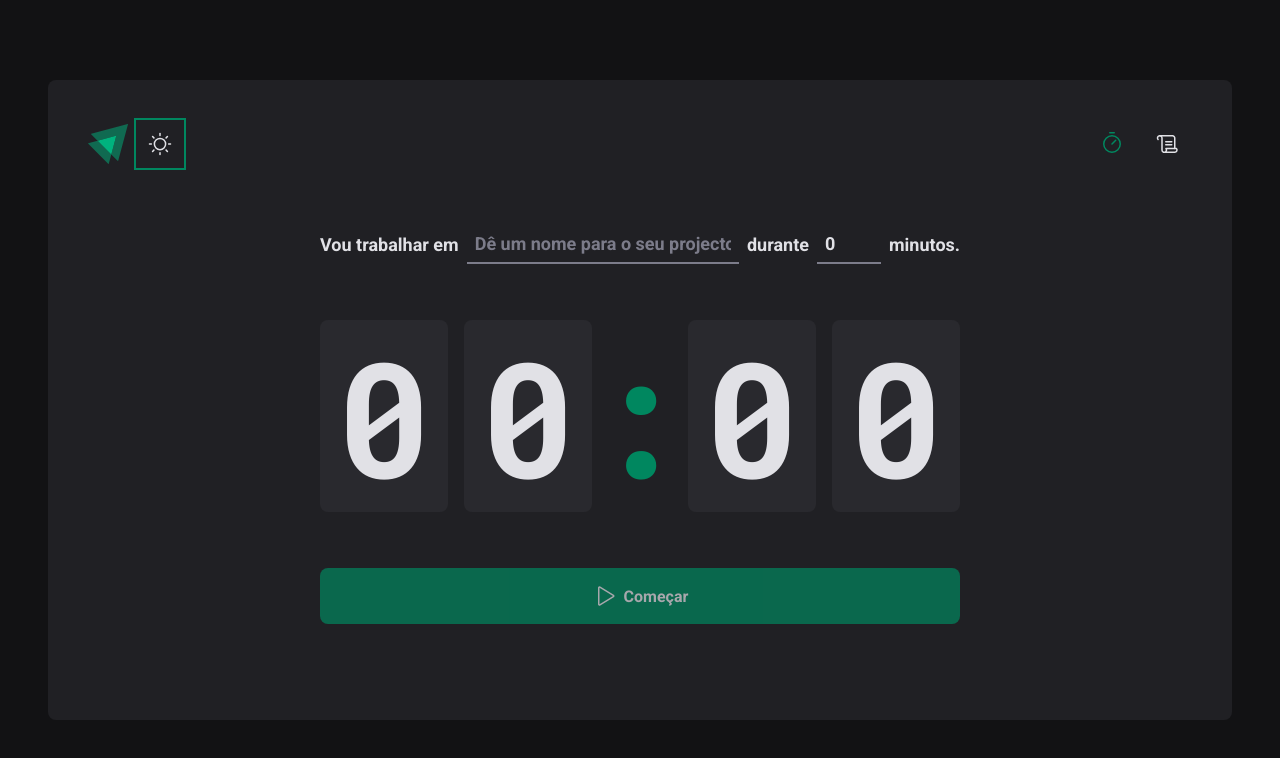
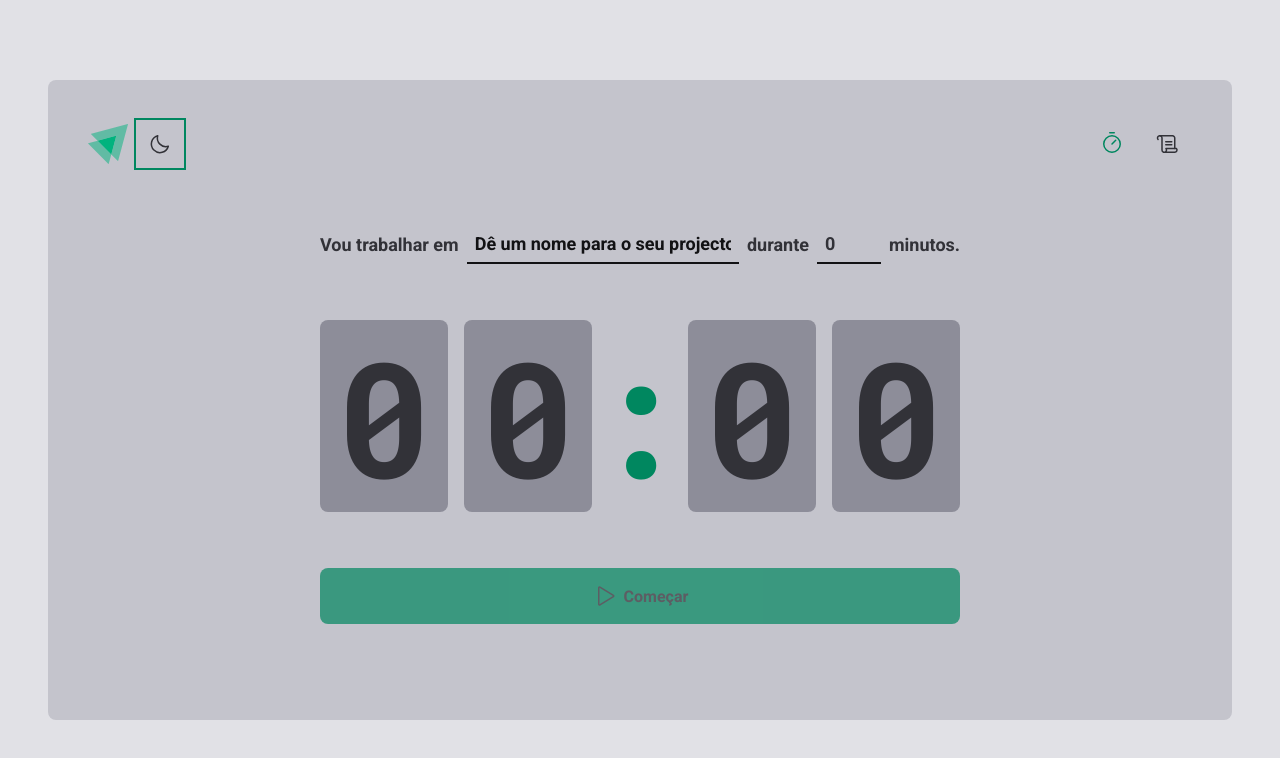
Before and after one commit to daniel-koti/02-ignite-timer, a React (Vite) app: page / in a window 1280 px wide. Both pictures are taken after a click on the button 160 px from the left and 144 px from the top of the page. Shown: the top 758 px of the page. Built offline with nearby package versions, Linux system fonts and the light colour scheme.

Commit message:
feat: toggle theme

```diff
--- a/src/App.tsx
+++ b/src/App.tsx
@@ -1,3 +1,4 @@
+import { useState, createContext } from 'react'
 import { BrowserRouter } from 'react-router-dom'
 import { ThemeProvider } from 'styled-components'
 import { CyclesContextProvider } from './context/CycleContext'
@@ -5,18 +6,34 @@ import { Router } from './Router'
 
 import { GlobalStyle } from './styles/global'
 import { darkTheme } from './styles/themes/dark'
+import { lightTheme } from './styles/themes/light'
+
+type Theme = 'light' | 'dark'
+
+interface ThemeContextProps {
+  currentTheme: Theme
+  toggleTheme: () => void
+}
+
+export const ThemeContext = createContext({} as ThemeContextProps)
 
 export function App() {
+  const [currentTheme, setCurrentTheme] = useState<Theme>('dark')
+
+  function toggleTheme() {
+    currentTheme === 'dark' ? setCurrentTheme('light') : setCurrentTheme('dark')
+  }
+
   return (
-    <ThemeProvider theme={darkTheme}>
-      <BrowserRouter>
-        <CyclesContextProvider>
-          <Router />
-        </CyclesContextProvider>
-
+    <ThemeProvider theme={currentTheme === 'dark' ? darkTheme : lightTheme}>
+      <ThemeContext.Provider value={{ currentTheme, toggleTheme }}>
+        <BrowserRouter>
+          <CyclesContextProvider>
+            <Router />
+          </CyclesContextProvider>
+        </BrowserRouter>
         <GlobalStyle />
-      </BrowserRouter>
-      <GlobalStyle />
+      </ThemeContext.Provider>
     </ThemeProvider>
   )
 }
--- a/src/components/Header/index.tsx
+++ b/src/components/Header/index.tsx
@@ -1,17 +1,31 @@
+import { useContext } from 'react'
 import { HeaderContainer, ToggleTheme } from './styles'
-import { Timer, Scroll, Sun } from 'phosphor-react'
+import { Timer, Scroll, Sun, Moon } from 'phosphor-react'
 import { NavLink } from 'react-router-dom'
 
 import logoIgnite from '../../assets/logo.svg'
+import { ThemeContext } from '../../App'
 
 export function Header() {
+  const { toggleTheme, currentTheme } = useContext(ThemeContext)
+
+  function handleToggleTheme() {
+    toggleTheme()
+  }
+
   return (
     <HeaderContainer>
       <div>
         <img src={logoIgnite} alt="" />
-        <ToggleTheme>
-          <Sun size={24} />
-        </ToggleTheme>
+        {currentTheme === 'dark' ? (
+          <ToggleTheme onClick={handleToggleTheme}>
+            <Sun size={24} />
+          </ToggleTheme>
+        ) : (
+          <ToggleTheme onClick={handleToggleTheme}>
+            <Moon size={24} />
+          </ToggleTheme>
+        )}
       </div>
       <nav>
         <NavLink to="/" title="Timer">
--- a/src/context/CycleContext.tsx
+++ b/src/context/CycleContext.tsx
@@ -82,7 +82,7 @@ export function CyclesContextProvider({ children }: CycleContextProviderProps) {
       }),
     )
     setActiveCycleId(null)
-    document.title = `Timer Podoro`
+    document.title = `Timer Pomodoro`
   }
 
   return (
```
